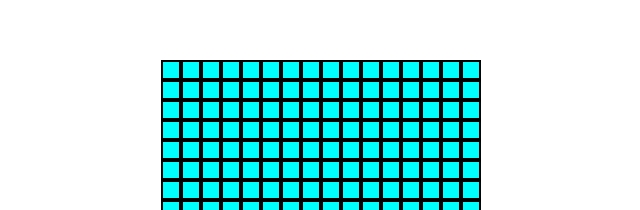
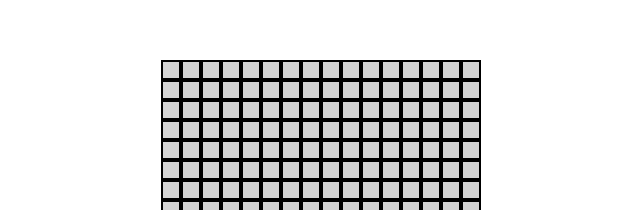
Before and after one commit to kidgloves816/Etch-a-Sketch, a plain HTML site: page index.html in a window 1280 px wide. Shown: the part 180-390 px from the top of the page, without its empty margins (319-959 px from the left). Drawn offline with Linux system fonts and the light colour scheme.

Commit message:
Changed background color to light gray

```diff
--- a/styles.css
+++ b/styles.css
@@ -13,7 +13,7 @@ html, body {
     justify-self: center;
 }
 .grid {
-    background-color: aqua;
+    background-color: lightgray;
     box-sizing: border-box;
     height: 20px;
     width: 20px;
```
